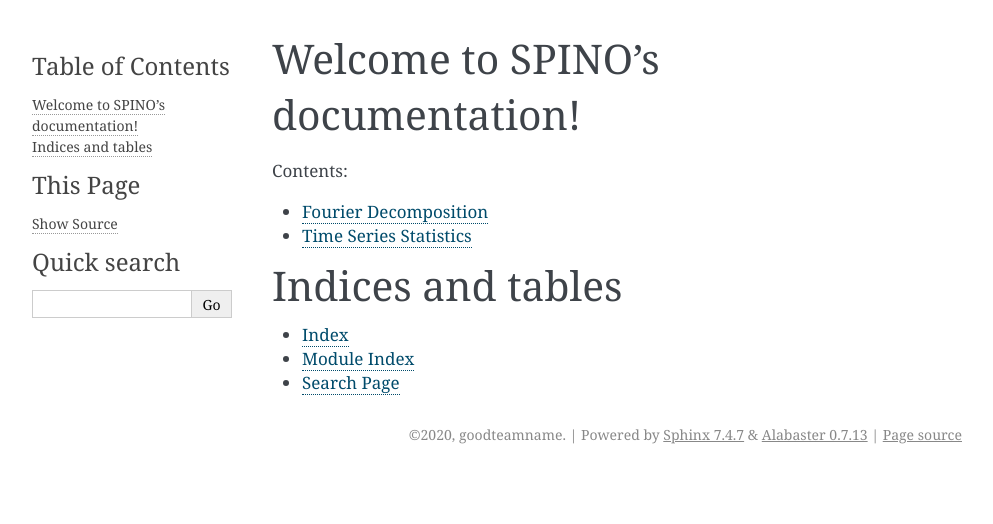
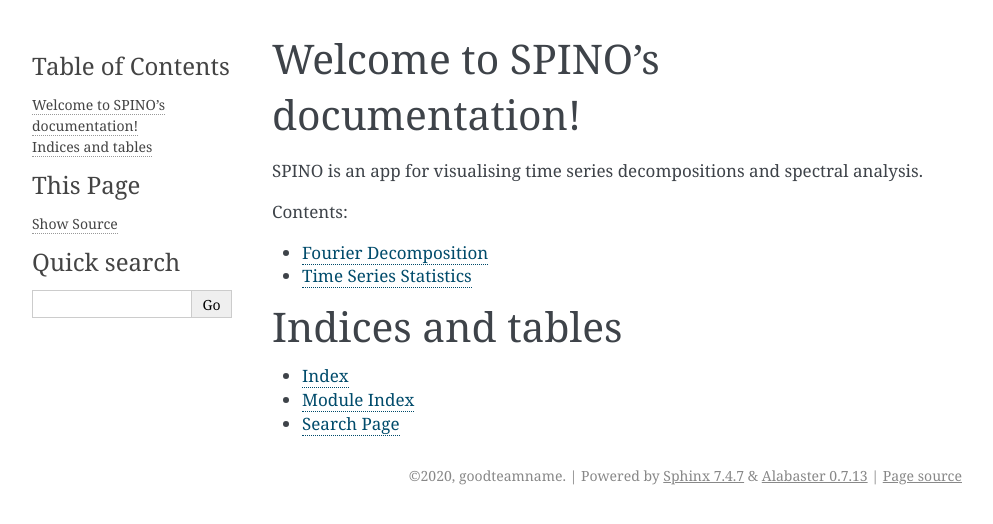
Before and after one commit to goodteamname/spino, a Sphinx documentation site: the page built from docs/index.rst, in a window 1280 px wide. Shown: the top 524 px of the page, without its empty margins (148-1141 px from the left). Built offline with Sphinx 7.4.7, drawn with Linux system fonts in a browser that asks for light colours.

Commit message:
Update index.rst

```diff
--- a/docs/index.rst
+++ b/docs/index.rst
@@ -5,6 +5,8 @@
 
 Welcome to SPINO's documentation!
 =================================
+
+SPINO is an app for visualising time series decompositions and spectral analysis.
 
 .. toctree::
    :maxdepth: 2
```
